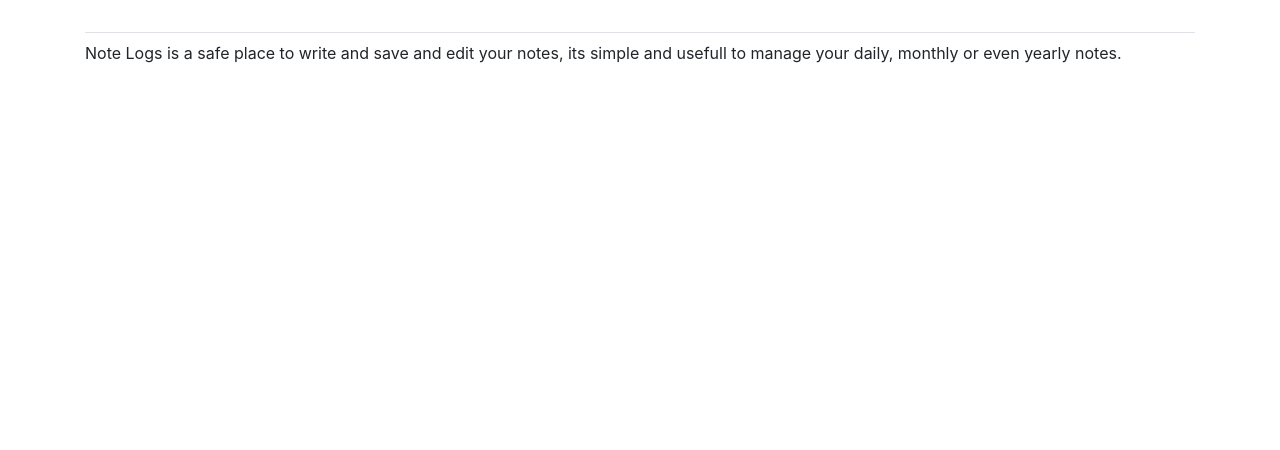
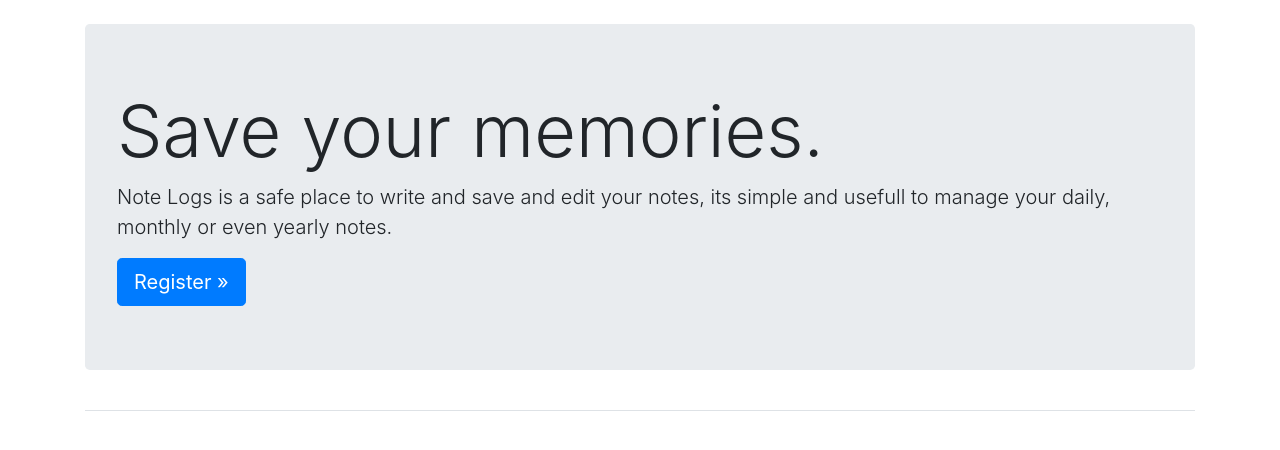
Before and after one commit to Official21A/WebNotePad, a Django app: page / in a window 1280 px wide. Shown: the part 58-508 px from the top of the page. Run offline with Django 3.2, Linux system fonts and the light colour scheme; some libraries are stand-ins or nearby versions.

Commit message:
Style to index.html

```diff
--- a/note_logs/templates/note_logs/index.html
+++ b/note_logs/templates/note_logs/index.html
@@ -1,6 +1,14 @@
 {% extends "note_logs/base.html" %}
 
-{% block content %}
-  <p>Note Logs is a safe place to write and save and edit your notes, its simple
-  and usefull to manage your daily, monthly or even yearly notes.</p>
-{% endblock content %}
+{% block page_header %}
+  <div class="jumbotron">
+  	<h1 class="display-3">Save your memories.</h1>
+
+  	<p class="lead">Note Logs is a safe place to write and save
+  		and edit your notes, its simple
+  		and usefull to manage your daily, monthly or even yearly notes.</p>
+
+  	<a class="btn btn-lg btn-primary" href="{% url 'users:register' %}"
+  	  role="button">Register &raquo;</a>
+  </div>
+{% endblock page_header %}
```
